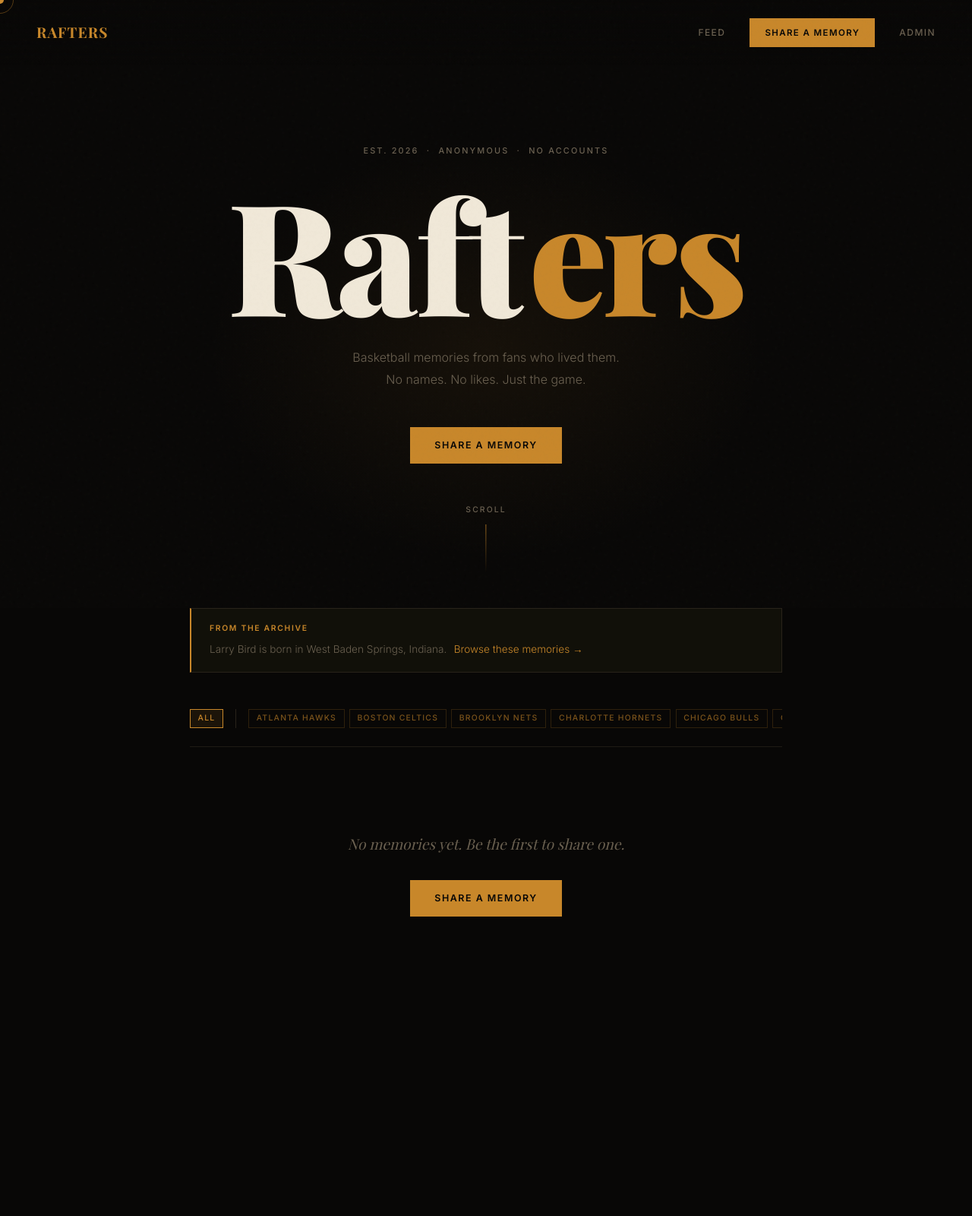
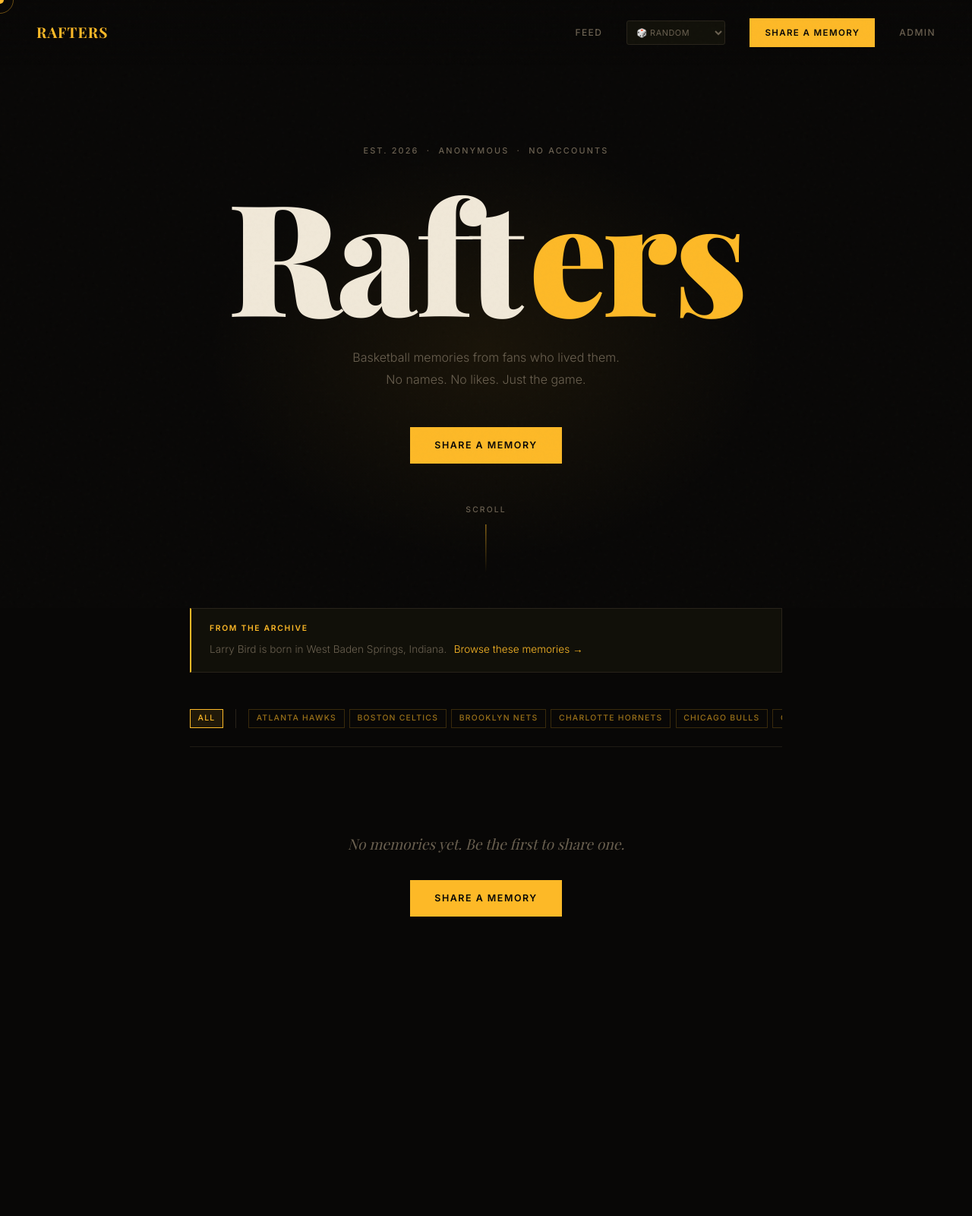
Before and after one commit to eschwelling/hardwood, a Laravel app: page / in a window 1280 px wide. Shown: the whole page at 76% size. Run offline with Laravel 12, Linux system fonts and the light colour scheme; data comes from the database, SQL or seed files in the repository; data that the repository does not hold is empty; some libraries are stand-ins or nearby versions; some web fonts are replaced.

Commit message:
Add per-team dynamic theming, random on each load
The site's whole dark theme was already built on a small set of CSS
custom properties (--amber, --amber-light, --amber-dim, --amber-glow),
just with several spots hardcoding the raw rgba(200,135,42,...)
literal instead of referencing them. Converted every one of those
(hero glow, cursor ring, tag-team color, status badges, pending
annotations, and the shareable-card canvas) to derive from a new
--amber-rgb variable, so the whole page reskins from a single source.

A synchronous script in <head> — before <body> paints, so there's no
flash of the default color — picks one of all 30 NBA teams' colors at
random on every load and sets --amber/--amber-light/--amber-rgb from
it. A "Team theme" picker in the nav lets you pin a specific team
instead (persisted in localStorage), or set it back to Random.

```diff
--- a/resources/views/layouts/app.blade.php
+++ b/resources/views/layouts/app.blade.php
@@ -19,10 +19,11 @@
             --surface2: #191612;
             --border: #1e1b14;
             --border2: #28231a;
+            --amber-rgb: 200,135,42;
             --amber: #c8872a;
             --amber-light: #e8a84a;
-            --amber-dim: rgba(200,135,42,0.1);
-            --amber-glow: rgba(200,135,42,0.2);
+            --amber-dim: rgba(var(--amber-rgb),0.1);
+            --amber-glow: rgba(var(--amber-rgb),0.2);
             --text: #f0e8d8;
             --text-muted: #6a6050;
             --text-dim: #2e2820;
@@ -59,7 +60,7 @@
             position: fixed;
             width: 36px;
             height: 36px;
-            border: 1px solid rgba(200,135,42,0.4);
+            border: 1px solid rgba(var(--amber-rgb),0.4);
             border-radius: 50%;
             pointer-events: none;
             z-index: 9998;
@@ -171,6 +172,26 @@
 
         .admin-toggle-on {
             color: var(--amber-light) !important;
+        }
+
+        .team-picker {
+            background: var(--surface);
+            border: 1px solid var(--border2);
+            color: var(--text-muted);
+            font-family: 'Inter', sans-serif;
+            font-size: 0.68rem;
+            letter-spacing: 0.05em;
+            text-transform: uppercase;
+            padding: 0.45rem 0.5rem;
+            border-radius: 3px;
+            cursor: pointer;
+            max-width: 130px;
+        }
+
+        .team-picker:hover, .team-picker:focus {
+            border-color: var(--amber);
+            color: var(--text);
+            outline: none;
         }
 
         /* Main content */
@@ -347,8 +368,8 @@
         }
 
         .tag-team {
-            color: rgba(200,135,42,0.6);
-            border-color: rgba(200,135,42,0.2);
+            color: rgba(var(--amber-rgb),0.6);
+            border-color: rgba(var(--amber-rgb),0.2);
         }
 
         .tag-team:hover { color: var(--amber); border-color: var(--amber); background: var(--amber-dim); }
@@ -441,6 +462,65 @@
             .report-btn { cursor: pointer; }
         }
     </style>
+    <script>
+        // Team theming — picks a random NBA team's color as the site accent
+        // on every load, unless one is pinned via the picker in the nav.
+        // Runs synchronously before <body> paints to avoid a flash of the
+        // default color. Only sets --amber/--amber-light/--amber-rgb; every
+        // other color in the site (glows, dims, borders) is derived from
+        // those via CSS so this is the only place team color logic lives.
+        (function () {
+            window.RAFTERS_TEAMS = [
+                { name: 'Atlanta Hawks', color: '#E13A3E' },
+                { name: 'Boston Celtics', color: '#008348' },
+                { name: 'Brooklyn Nets', color: '#F2F2F2' },
+                { name: 'Charlotte Hornets', color: '#00A8B0' },
+                { name: 'Chicago Bulls', color: '#CE1141' },
+                { name: 'Cleveland Cavaliers', color: '#FDBB30' },
+                { name: 'Dallas Mavericks', color: '#0064B1' },
+                { name: 'Denver Nuggets', color: '#FEC524' },
+                { name: 'Detroit Pistons', color: '#ED174C' },
+                { name: 'Golden State Warriors', color: '#FDB927' },
+                { name: 'Houston Rockets', color: '#F9423A' },
+                { name: 'Indiana Pacers', color: '#FFC633' },
+                { name: 'LA Clippers', color: '#E0115F' },
+                { name: 'LA Lakers', color: '#6F2DA8' },
+                { name: 'Memphis Grizzlies', color: '#5D76A9' },
+                { name: 'Miami Heat', color: '#F9A01B' },
+                { name: 'Milwaukee Bucks', color: '#00A94F' },
+                { name: 'Minnesota Timberwolves', color: '#78BE20' },
+                { name: 'New Orleans Pelicans', color: '#E31837' },
+                { name: 'New York Knicks', color: '#F58426' },
+                { name: 'Oklahoma City Thunder', color: '#EF3B24' },
+                { name: 'Orlando Magic', color: '#0077C0' },
+                { name: 'Philadelphia 76ers', color: '#006BB6' },
+                { name: 'Phoenix Suns', color: '#E56020' },
+                { name: 'Portland Trail Blazers', color: '#D62828' },
+                { name: 'Sacramento Kings', color: '#5A2D81' },
+                { name: 'San Antonio Spurs', color: '#C4CED4' },
+                { name: 'Toronto Raptors', color: '#753BBD' },
+                { name: 'Utah Jazz', color: '#63C7B2' },
+                { name: 'Washington Wizards', color: '#DC143C' },
+            ];
+
+            const STORE_KEY = 'rafters-team';
+            const pinned = localStorage.getItem(STORE_KEY);
+            const team = window.RAFTERS_TEAMS.find((t) => t.name === pinned)
+                || window.RAFTERS_TEAMS[Math.floor(Math.random() * window.RAFTERS_TEAMS.length)];
+
+            const n = parseInt(team.color.slice(1), 16);
+            const r = (n >> 16) & 255, g = (n >> 8) & 255, b = n & 255;
+            const light = [r, g, b].map((c) => Math.min(255, Math.round(c + (255 - c) * 0.28)));
+
+            const root = document.documentElement.style;
+            root.setProperty('--amber-rgb', `${r},${g},${b}`);
+            root.setProperty('--amber', team.color);
+            root.setProperty('--amber-light', `rgb(${light[0]},${light[1]},${light[2]})`);
+
+            window.RAFTERS_CURRENT_TEAM = team.name;
+            window.RAFTERS_PINNED_TEAM = pinned;
+        })();
+    </script>
 </head>
 <body>
 
@@ -452,6 +532,7 @@
     <a href="/" class="logo">Rafters</a>
     <div class="nav-right">
         <a href="/" class="nav-link">Feed</a>
+        <select id="team-theme-picker" class="team-picker" title="Team theme"></select>
         <a href="/post" class="nav-cta">Share a memory</a>
         @auth
             <form action="{{ route('admin.exit') }}" method="POST" class="admin-toggle-form">
@@ -498,6 +579,38 @@
     }
     animateRing();
 
+    // Team theme picker — lets you pin a specific team instead of getting
+    // a random one every reload. Colors themselves are already applied by
+    // the inline script in <head>; this just builds/wires the <select>.
+    document.addEventListener('DOMContentLoaded', () => {
+        const picker = document.getElementById('team-theme-picker');
+        if (picker) {
+            const randomOption = document.createElement('option');
+            randomOption.value = '';
+            randomOption.textContent = '🎲 Random';
+            picker.appendChild(randomOption);
+
+            window.RAFTERS_TEAMS.forEach((team) => {
+                const option = document.createElement('option');
+                option.value = team.name;
+                option.textContent = team.name;
+                if (team.name === window.RAFTERS_PINNED_TEAM) {
+                    option.selected = true;
+                }
+                picker.appendChild(option);
+            });
+
+            picker.addEventListener('change', () => {
+                if (picker.value) {
+                    localStorage.setItem('rafters-team', picker.value);
+                } else {
+                    localStorage.removeItem('rafters-team');
+                }
+                location.reload();
+            });
+        }
+    });
+
     // Animate memory cards on scroll
     document.addEventListener('DOMContentLoaded', () => {
         gsap.utils.toArray('.memory-card').forEach((card, i) => {
--- a/resources/views/memories/index.blade.php
+++ b/resources/views/memories/index.blade.php
@@ -195,7 +195,7 @@
         transform: translateX(-50%);
         width: 800px;
         height: 600px;
-        background: radial-gradient(ellipse, rgba(200,135,42,0.07) 0%, transparent 65%);
+        background: radial-gradient(ellipse, rgba(var(--amber-rgb),0.07) 0%, transparent 65%);
         pointer-events: none;
     }
 
@@ -572,7 +572,7 @@
     }
 
     /* Admin mode */
-    .memory-card-pending { border-color: rgba(200,135,42,0.4); }
+    .memory-card-pending { border-color: rgba(var(--amber-rgb),0.4); }
     .memory-card-rejected { border-color: rgba(200,70,70,0.4); opacity: 0.7; }
 
     .status-badge {
@@ -586,7 +586,7 @@
         margin-bottom: 0.75rem;
     }
 
-    .status-pending { background: rgba(200,135,42,0.15); color: var(--amber-light); }
+    .status-pending { background: rgba(var(--amber-rgb),0.15); color: var(--amber-light); }
     .status-rejected { background: rgba(200,70,70,0.15); color: #e87070; }
 
     .admin-actions {
@@ -619,8 +619,8 @@
     .admin-btn-delete:hover { color: #ff9090; }
 
     .annotation-pending {
-        background: rgba(200,135,42,0.08);
-        border-bottom: 1px dashed rgba(200,135,42,0.5);
+        background: rgba(var(--amber-rgb),0.08);
+        border-bottom: 1px dashed rgba(var(--amber-rgb),0.5);
         color: var(--text-muted);
     }
 
@@ -985,21 +985,25 @@
         canvas.height = H;
         const ctx = canvas.getContext('2d');
 
+        const rootStyle = getComputedStyle(document.documentElement);
+        const amberRgb = rootStyle.getPropertyValue('--amber-rgb').trim() || '200,135,42';
+        const amberHex = rootStyle.getPropertyValue('--amber').trim() || '#c8872a';
+
         ctx.fillStyle = '#080706';
         ctx.fillRect(0, 0, W, H);
 
         const glow = ctx.createRadialGradient(W / 2, H * 0.32, 0, W / 2, H * 0.32, W * 0.7);
-        glow.addColorStop(0, 'rgba(200,135,42,0.16)');
-        glow.addColorStop(1, 'rgba(200,135,42,0)');
+        glow.addColorStop(0, `rgba(${amberRgb},0.16)`);
+        glow.addColorStop(1, `rgba(${amberRgb},0)`);
         ctx.fillStyle = glow;
         ctx.fillRect(0, 0, W, H);
 
-        ctx.strokeStyle = 'rgba(200,135,42,0.35)';
+        ctx.strokeStyle = `rgba(${amberRgb},0.35)`;
         ctx.lineWidth = 2;
         ctx.strokeRect(40, 40, W - 80, H - 80);
 
         ctx.textAlign = 'center';
-        ctx.fillStyle = '#c8872a';
+        ctx.fillStyle = amberHex;
         ctx.font = '700 22px Inter, sans-serif';
         ctx.fillText('R A F T E R S', W / 2, 140);
 
```
